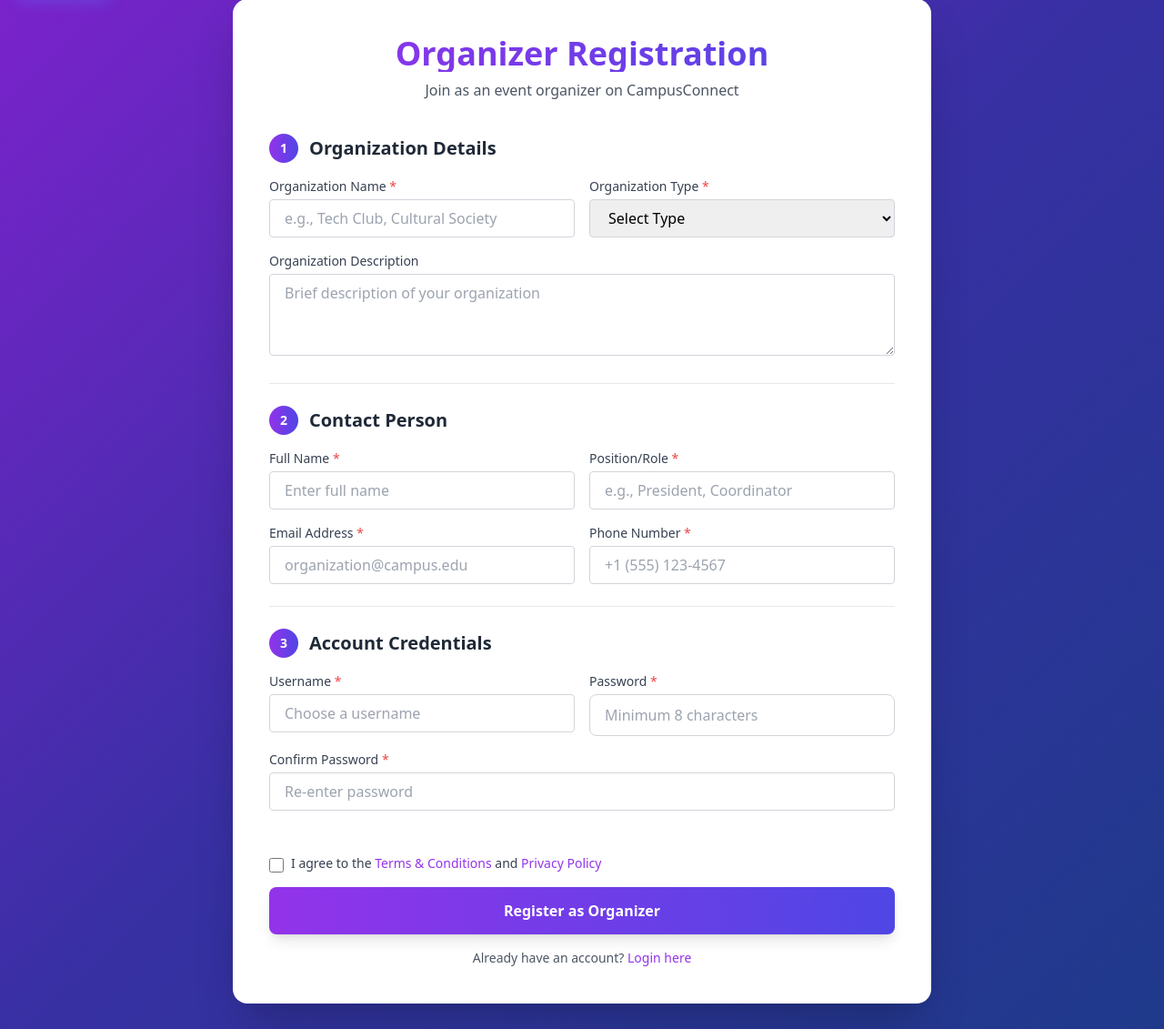
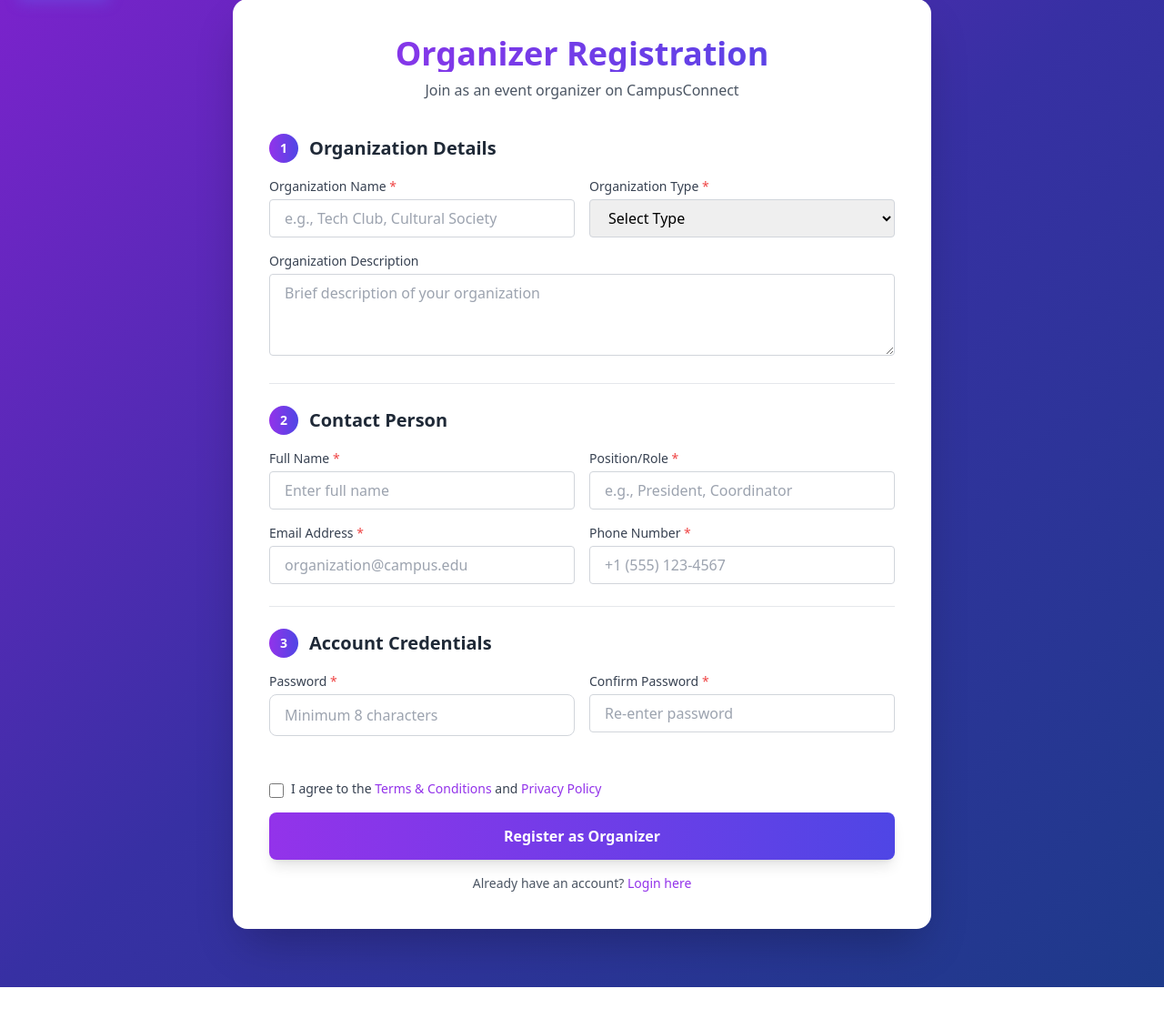
Before and after one commit to Salmanalfariz415/Smart-Campus-Event-Management-System, a Flask app: template app/templates/organizerRegister.html in a window 1280 px wide. Shown: the part 65-1196 px from the top of the page at 91% size. After the commit the page ends 1150 px from the top, so only its background shows below. Run offline with Flask 3, Linux system fonts and the light colour scheme; the template is opened without the code that fills it, so the values that code supplies are empty; some libraries are stand-ins or nearby versions.

Commit message:
Add functionality to organizer register page

```diff
--- a/app/routes/auth_routes.py
+++ b/app/routes/auth_routes.py
@@ -56,7 +56,7 @@ def login():
         if connection:
             connection.close()
 
-@auth_bp.route('/register-organizer', methods=['POST', 'OPTIONS'])
+@auth_bp.route('/register_organizer', methods=['POST', 'OPTIONS'])
 @cross_origin(origins=["http://localhost:63342", "http://127.0.0.1:5500", "http://localhost:5500", "http://127.0.0.1:5501", "http://localhost:5501"])
 def register_organizer():
     if request.method == 'OPTIONS':
@@ -69,7 +69,7 @@ def register_organizer():
 
         # Validate required fields
         required_fields = ['org_name', 'org_type', 'contact_name', 'contact_position',
-                          'email', 'phone', 'username', 'password']
+                          'email', 'phone', 'password']
 
         for field in required_fields:
             if not data.get(field):
--- a/app/static/js/addevent.js
+++ b/app/static/js/addevent.js
@@ -69,15 +69,12 @@ function populateEventSubTypes(type) {
         dropdown.appendChild(optionElement);
     });
 
-    // Enable the dropdown
     dropdown.disabled = false;
 }
 
-// Handle form submission
 document.querySelector('form').addEventListener('submit', async (e) => {
     e.preventDefault();
 
-    // Get form values WHEN SUBMITTED (not when page loads)
     const eventType = document.querySelector('input[name="eventType"]:checked')?.value;
     const eventSubType = document.getElementById("eventSubType").value;
     const eventName = document.getElementById("eventName").value;
--- a/app/static/js/user.js
+++ b/app/static/js/user.js
@@ -72,7 +72,6 @@ if(submit_organizer){
             contact_position: document.getElementById("contact_position").value,
             email: document.getElementById("email").value,
             phone: document.getElementById("phone").value,
-            username: document.getElementById("username").value,
             password: document.getElementById("password").value,
             confirm_password: document.getElementById("confirm_password").value
         };
@@ -89,12 +88,22 @@ async function registerOrganizer(data){
             },
             body:JSON.stringify(data)
         });
+
         if(!res.ok){
-            throw new Error("Problem in user.js");
+            const errorData = await res.json();
+            console.error('Registration failed:', errorData);
+            alert(`Registration failed: ${errorData.error || 'Unknown error'}`);
+            throw new Error(`HTTP ${res.status}: ${errorData.error || 'Registration failed'}`);
         }
+
         const responseData = await res.json();
+        console.log('Registration successful:', responseData);
+        alert('Organizer registration successful!');
         return responseData;
     }catch(e){
-        console.log(e);
+        console.error('Registration error:', e);
+        if (!e.message.includes('HTTP')) {
+            alert('Registration failed. Please check your internet connection and try again.');
+        }
     }
 }
--- a/app/templates/organizerRegister.html
+++ b/app/templates/organizerRegister.html
@@ -155,19 +155,6 @@
                 <div class="grid grid-cols-1 md:grid-cols-2 gap-4">
                     <div>
                         <label class="block text-sm font-medium text-gray-700 mb-1">
-                            Username <span class="text-red-500">*</span>
-                        </label>
-                        <input
-                            type="text"
-                            id="username"
-                            placeholder="Choose a username"
-                            required
-                            class="w-full px-4 py-2 border border-gray-300 rounded focus:outline-none focus:ring-2 focus:ring-purple-500"
-                        />
-                    </div>
-
-                    <div>
-                        <label class="block text-sm font-medium text-gray-700 mb-1">
                             Password <span class="text-red-500">*</span>
                         </label>
                         <input
@@ -180,7 +167,7 @@
                         />
                     </div>
 
-                    <div class="md:col-span-2">
+                    <div>
                         <label class="block text-sm font-medium text-gray-700 mb-1">
                             Confirm Password <span class="text-red-500">*</span>
                         </label>
```
